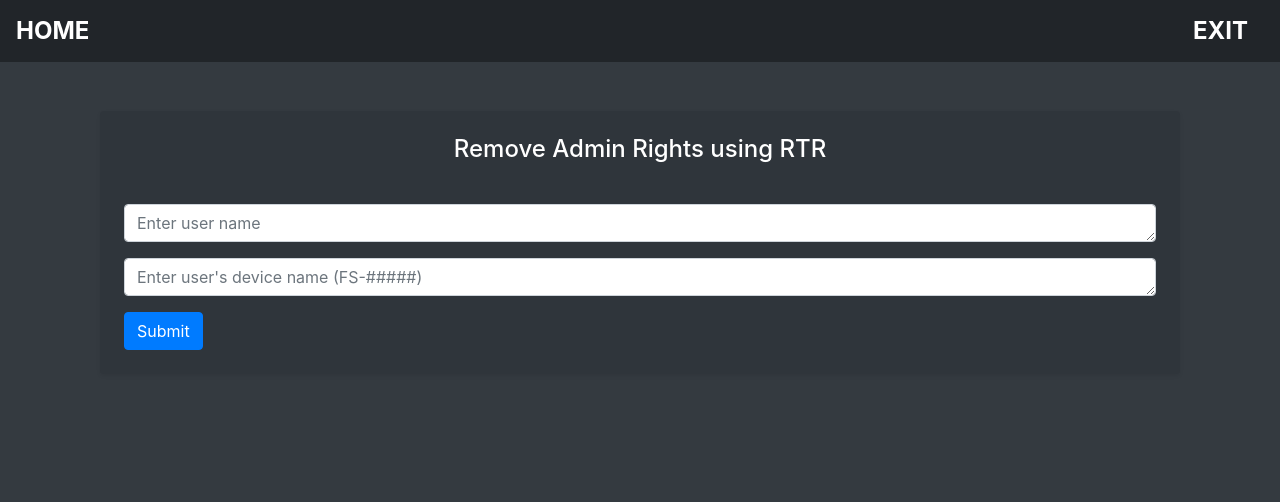
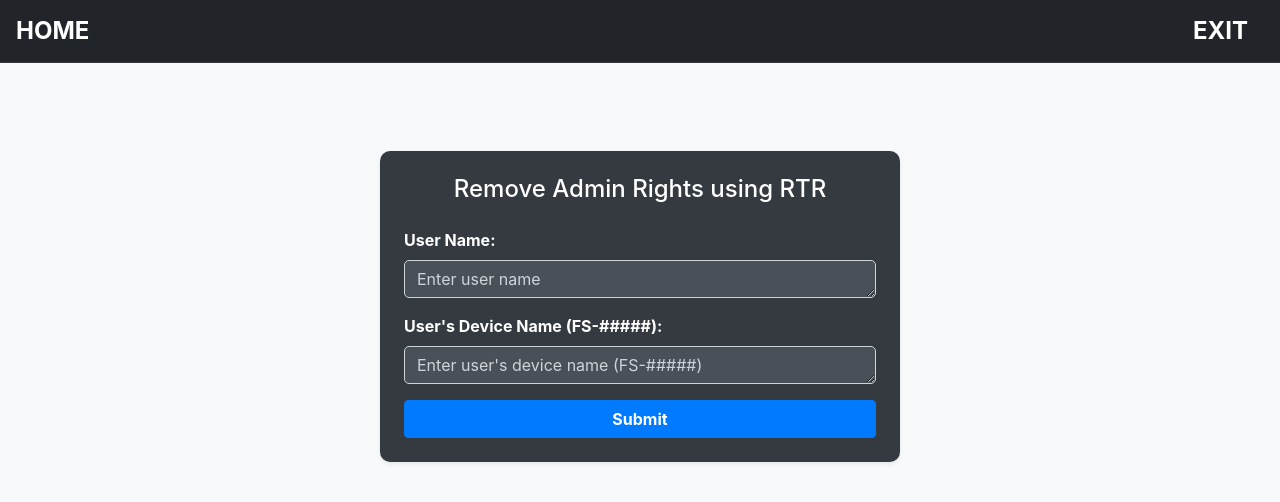
Before and after one commit to zayeemZaki/FullStackCrowdStrikeAutomation, a Flask app: page /admin-rights in a window 1280 px wide. Shown: the top 502 px of the page. Run offline with Flask 3, Linux system fonts and the light colour scheme; the visitor is signed in with stand-in values (Sample User, id 1); some libraries are stand-ins or nearby versions.

Commit message:
updated adminRights.html

```diff
--- a/website/templates/adminRights/adminRights.html
+++ b/website/templates/adminRights/adminRights.html
@@ -3,26 +3,91 @@
 
 {% block content %}
 <div class="container mt-5">
-    <div class="card p-4 shadow-sm" style="background-color: #2f353b; border: none;">
-        <h4 class="text-center mb-4" style="color: #ffffff;">Remove Admin Rights using RTR</h4>
-
+    <div class="card p-4 shadow-sm bg-dark text-white border-0">
+        <h4 class="text-center mb-4">Remove Admin Rights using RTR</h4>
         <form action="{{ url_for('adminRights.remove_admin_rights') }}" method="POST">
+            <!-- User Name Input -->
+            <div class="form-group">
+                <label for="user-name">User Name:</label>
                 <textarea
-                class="form-control mt-3"
+                    class="form-control"
                     id="user-name"
                     name="user-name"
                     placeholder="Enter user name"
                     rows="1"
+                    required
                 ></textarea>
+            </div>
+
+            <!-- Device Name Input -->
+            <div class="form-group">
+                <label for="device-name">User's Device Name (FS-#####):</label>
                 <textarea
-                class="form-control mt-3"
+                    class="form-control"
                     id="device-name"
                     name="device-name"
                     placeholder="Enter user's device name (FS-#####)"
                     rows="1"
+                    required
                 ></textarea>
-            <button type="submit" class="btn btn-primary mt-3">Submit</button>
+            </div>
+
+            <!-- Submit Button -->
+            <button type="submit" class="btn btn-primary btn-block">Submit</button>
         </form>
     </div>
 </div>
+
+<!-- Additional Styling -->
+<style>
+    body {
+        background-color: #f8f9fa;
+    }
+
+    .container {
+        max-width: 600px;
+        margin: 0 auto;
+        padding: 20px;
+    }
+
+    .card {
+        background-color: #343a40;
+        box-shadow: 0 4px 8px rgba(0, 0, 0, 0.2);
+        border-radius: 10px;
+    }
+
+    .form-group label {
+        font-weight: bold;
+        color: #ffffff;
+    }
+
+    .form-control {
+        background-color: #495057;
+        color: #ffffff;
+        border: 1px solid #ced4da;
+        border-radius: 5px;
+    }
+
+    .form-control::placeholder {
+        color: #ced4da;
+    }
+
+    .form-control:focus {
+        background-color: #556072;
+        color: #ffffff;
+    }
+
+    .btn-primary {
+        background-color: #007bff;
+        border-color: #007bff;
+        color: #ffffff;
+        font-weight: bold;
+        transition: background-color 0.3s ease;
+    }
+
+    .btn-primary:hover {
+        background-color: #0056b3;
+        border-color: #004085;
+    }
+</style>
 {% endblock %}
```
Lines whose indentation alone changed are shown as unchanged.
